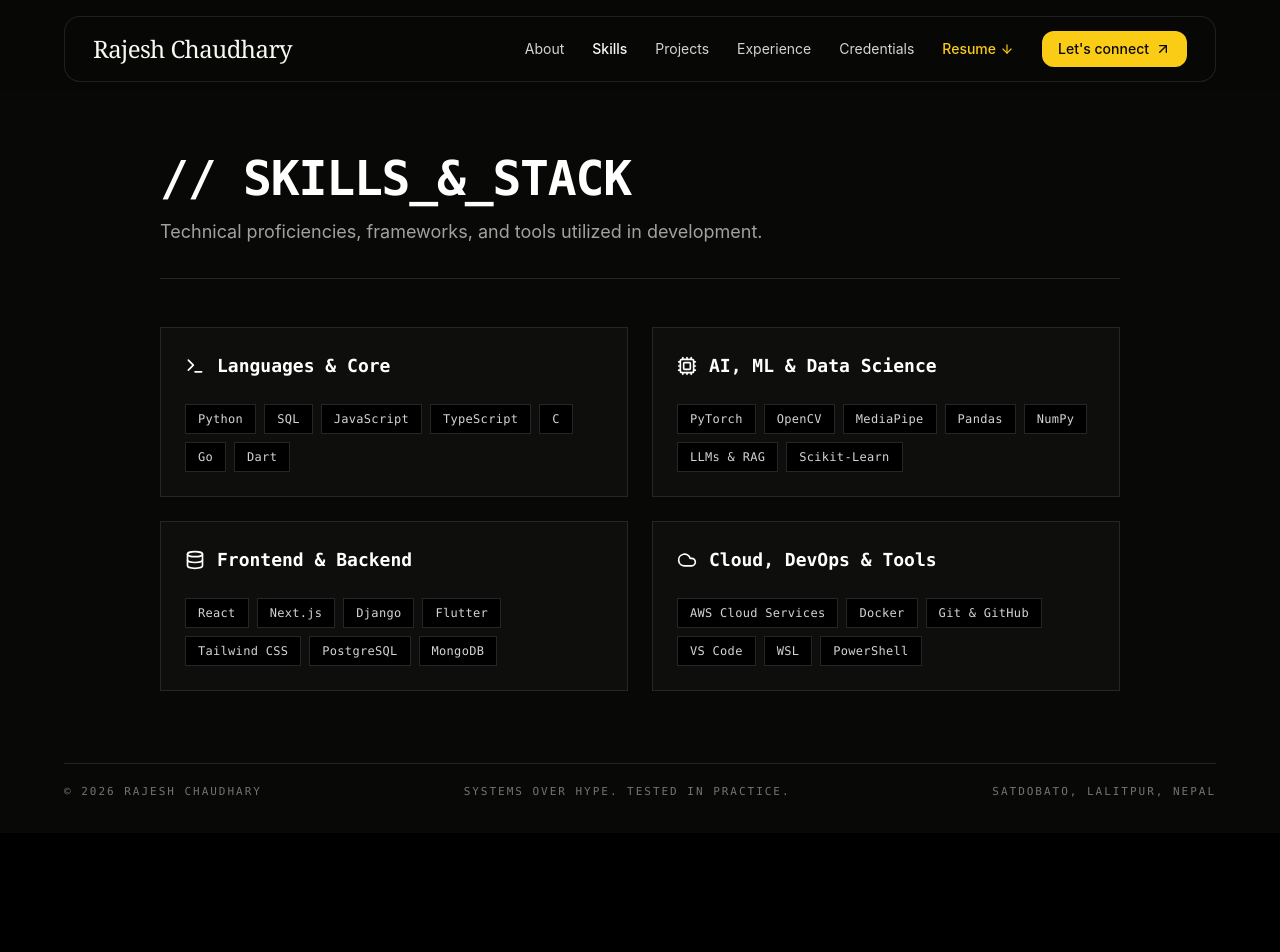
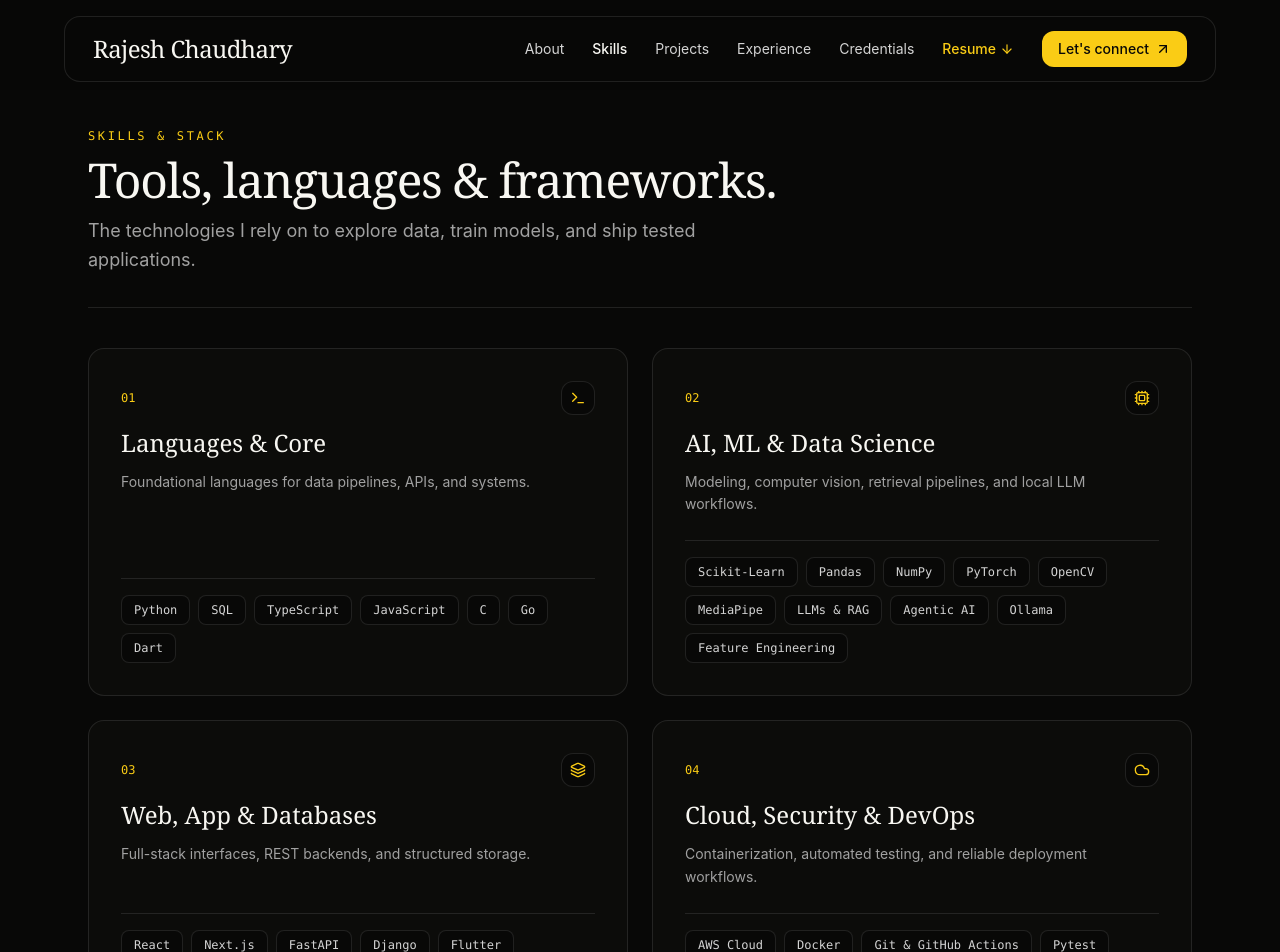
Before and after one commit to rajeshchauhdary/Portfolio, a React (Vite) app: page /skills in a window 1280 px wide. Shown: the top 952 px of the page. Before the commit the page ends 833 px from the top, so only its background shows below. Built offline with nearby package versions, Linux system fonts and the light colour scheme.

Commit message:
style: redesign Skills page to match unified dark and gold theme

```diff
--- a/src/pages/Skills.jsx
+++ b/src/pages/Skills.jsx
@@ -1,60 +1,118 @@
 import React from 'react';
-import { Cpu, Terminal, Database, Cloud, Wrench } from 'lucide-react';
+import { Cpu, Terminal, Layers, Cloud } from 'lucide-react';
+
+const skillCategories = [
+  {
+    number: '01',
+    title: 'Languages & Core',
+    subtitle: 'Foundational languages for data pipelines, APIs, and systems.',
+    icon: Terminal,
+    skills: ['Python', 'SQL', 'TypeScript', 'JavaScript', 'C', 'Go', 'Dart'],
+  },
+  {
+    number: '02',
+    title: 'AI, ML & Data Science',
+    subtitle: 'Modeling, computer vision, retrieval pipelines, and local LLM workflows.',
+    icon: Cpu,
+    skills: [
+      'Scikit-Learn',
+      'Pandas',
+      'NumPy',
+      'PyTorch',
+      'OpenCV',
+      'MediaPipe',
+      'LLMs & RAG',
+      'Agentic AI',
+      'Ollama',
+      'Feature Engineering',
+    ],
+  },
+  {
+    number: '03',
+    title: 'Web, App & Databases',
+    subtitle: 'Full-stack interfaces, REST backends, and structured storage.',
+    icon: Layers,
+    skills: [
+      'React',
+      'Next.js',
+      'FastAPI',
+      'Django',
+      'Flutter',
+      'Tailwind CSS',
+      'PostgreSQL',
+      'MongoDB',
+      'Redis',
+    ],
+  },
+  {
+    number: '04',
+    title: 'Cloud, Security & DevOps',
+    subtitle: 'Containerization, automated testing, and reliable deployment workflows.',
+    icon: Cloud,
+    skills: [
+      'AWS Cloud',
+      'Docker',
+      'Git & GitHub Actions',
+      'Pytest',
+      'Linux / WSL',
+      'VS Code',
+      'PowerShell',
+    ],
+  },
+];
 
 export default function Skills() {
-  const skillCategories = [
-    {
-      title: 'Languages & Core',
-      icon: <Terminal className="w-5 h-5 text-white" />,
-      skills: ['Python', 'SQL', 'JavaScript', 'TypeScript', 'C', 'Go', 'Dart']
-    },
-    {
-      title: 'AI, ML & Data Science',
-      icon: <Cpu className="w-5 h-5 text-white" />,
-      skills: ['PyTorch', 'OpenCV', 'MediaPipe', 'Pandas', 'NumPy', 'LLMs & RAG', 'Scikit-Learn']
-    },
-    {
-      title: 'Frontend & Backend',
-      icon: <Database className="w-5 h-5 text-white" />,
-      skills: ['React', 'Next.js', 'Django', 'Flutter', 'Tailwind CSS', 'PostgreSQL', 'MongoDB']
-    },
-    {
-      title: 'Cloud, DevOps & Tools',
-      icon: <Cloud className="w-5 h-5 text-white" />,
-      skills: ['AWS Cloud Services', 'Docker', 'Git & GitHub', 'VS Code', 'WSL', 'PowerShell']
-    }
-  ];
-
   return (
-    <div className="max-w-5xl mx-auto px-4 sm:px-6 lg:px-8 py-16 space-y-12">
-      <div className="space-y-4 border-b border-neutral-800 pb-8">
-        <h1 className="text-4xl sm:text-5xl font-bold tracking-tight text-white font-mono">
-          // SKILLS_&_STACK
+    <div className="max-w-6xl mx-auto px-4 sm:px-6 pt-8 pb-16 space-y-10">
+      <div className="space-y-3 border-b border-white/10 pb-8">
+        <span className="inline-block text-xs font-mono text-[#FACC15] uppercase tracking-[0.22em]">
+          SKILLS &amp; STACK
+        </span>
+        <h1 className="text-3xl sm:text-5xl font-serif tracking-tight text-[#F8F7F2]">
+          Tools, languages &amp; frameworks.
         </h1>
-        <p className="text-neutral-400 text-lg">
-          Technical proficiencies, frameworks, and tools utilized in development.
+        <p className="text-neutral-400 text-base sm:text-lg max-w-2xl leading-relaxed">
+          The technologies I rely on to explore data, train models, and ship tested applications.
         </p>
       </div>
 
       <div className="grid grid-cols-1 md:grid-cols-2 gap-6">
-        {skillCategories.map((cat, idx) => (
-          <div key={idx} className="border border-neutral-800 bg-neutral-900/40 p-6 space-y-6 hover:border-neutral-700 transition-colors">
-            <div className="flex items-center space-x-3">
-              {cat.icon}
-              <h2 className="text-lg font-mono font-semibold text-white">{cat.title}</h2>
+        {skillCategories.map((cat) => {
+          const Icon = cat.icon;
+          return (
+            <div
+              key={cat.number}
+              className="rounded-2xl border border-white/10 bg-[#0C0C0A] p-6 sm:p-8 flex flex-col justify-between space-y-6 hover:border-[#FACC15]/40 transition-colors"
+            >
+              <div className="space-y-3">
+                <div className="flex items-center justify-between text-xs font-mono text-[#FACC15]">
+                  <span>{cat.number}</span>
+                  <div className="rounded-xl border border-white/10 bg-[#080807] p-2 text-[#FACC15]">
+                    <Icon className="w-4 h-4" />
                   </div>
-            <div className="flex flex-wrap gap-2">
-              {cat.skills.map((skill, sIdx) => (
+                </div>
+
+                <h2 className="text-xl sm:text-2xl font-serif text-[#F8F7F2]">
+                  {cat.title}
+                </h2>
+                <p className="text-sm text-neutral-400 leading-relaxed">
+                  {cat.subtitle}
+                </p>
+              </div>
+
+              <div className="pt-4 border-t border-white/10 flex flex-wrap gap-2">
+                {cat.skills.map((skill) => (
                   <span
-                  key={sIdx}
-                  className="px-3 py-1.5 bg-black border border-neutral-800 text-neutral-300 text-xs font-mono tracking-wide"
+                    key={skill}
+                    className="rounded-lg border border-white/10 bg-[#080807] px-3 py-1.5 text-xs font-mono text-neutral-300 hover:border-[#FACC15]/40 hover:text-[#F8F7F2] transition-colors"
                   >
                     {skill}
                   </span>
                 ))}
               </div>
             </div>
-        ))}
+          );
+        })}
       </div>
     </div>
   );
```
Lines whose indentation alone changed are shown as unchanged.
